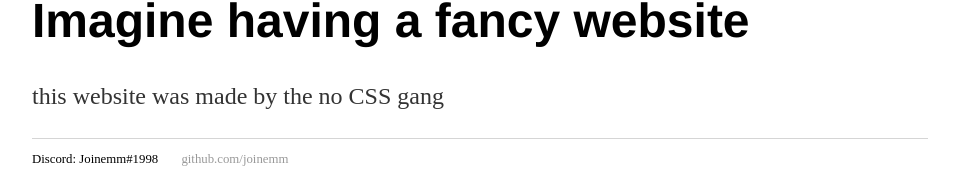
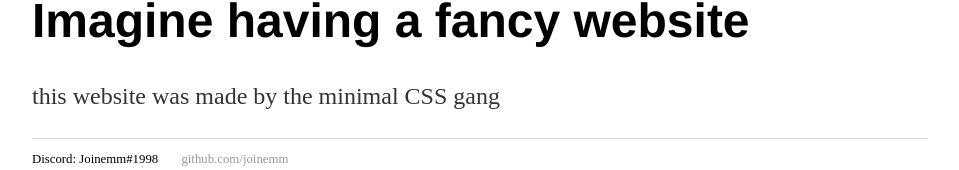
Before and after one commit to joinemm/socials-website, a plain HTML site: page index.html in a window 1280 px wide. Shown: the part 117-287 px from the top of the page, without its empty margins (160-1119 px from the left). Drawn offline with Linux system fonts and the light colour scheme.

Commit message:
Update index.html

```diff
--- a/index.html
+++ b/index.html
@@ -16,7 +16,7 @@
 		<div class="container">
     		<div class="blurb">
         		<h1>Imagine having a fancy website</h1>
-				<p>this website was made by the no CSS gang</p>
+				<p>this website was made by the minimal CSS gang</p>
     		</div><!-- /.blurb -->
 		</div><!-- /.container -->
 		<footer>
```
